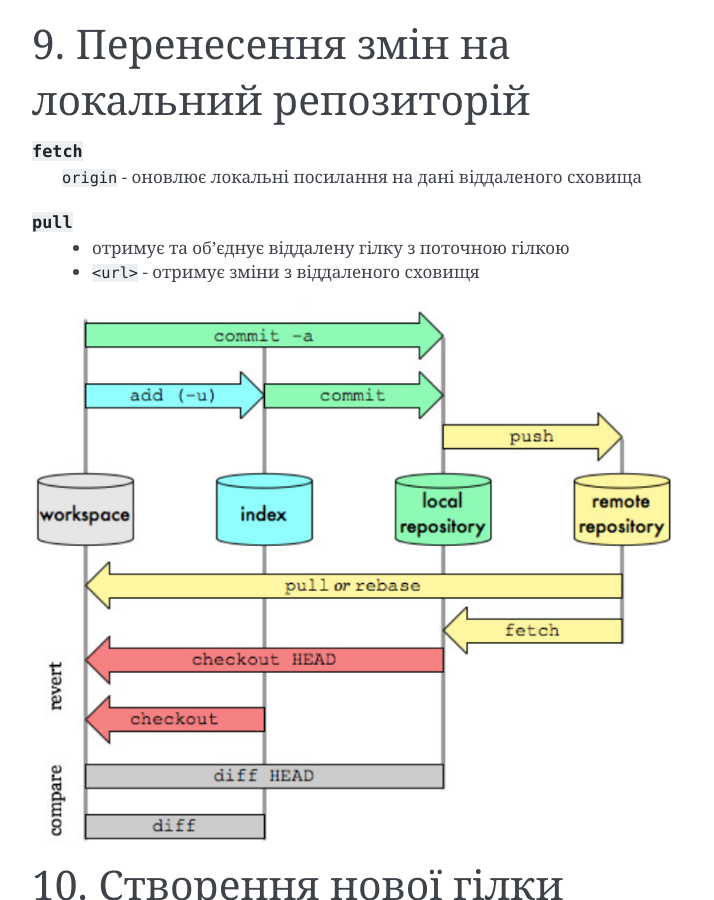
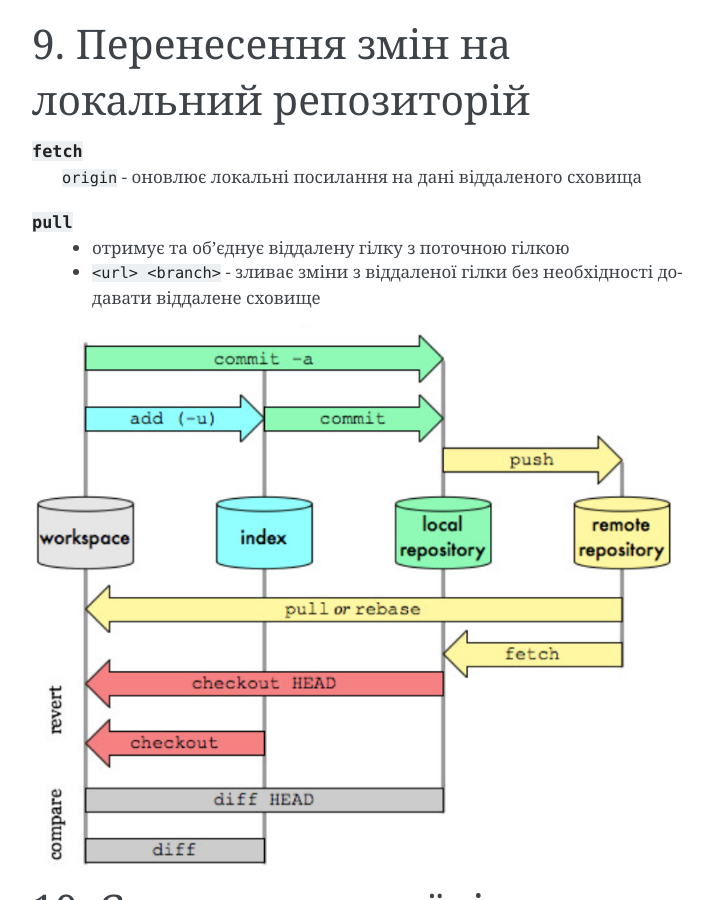
Before and after one commit to lsv62/Git, a Sphinx documentation site: the page built from source/git.rst, in a window 1280 px wide and 900 px high, scrolled down 2307 px. Shown: the whole window, without its empty margins (388-1102 px from the left). Built offline with Sphinx 7.4.7, drawn with Linux system fonts in a browser that asks for light colours.

Commit message:
pull без посилання на віддалене сховище

```diff
--- a/source/git.rst
+++ b/source/git.rst
@@ -112,7 +112,8 @@
 
     ``pull``
         * отримує та об’єднує віддалену гілку з поточною гілкою
-        * ``<url>`` - отримує зміни з віддаленого сховищя
+        * ``<url> <branch>`` - зливає зміни з віддаленої гілки без необхідності додавати
+          віддалене сховище
 
 .. image:: _static/Transport-command.png
 
```
